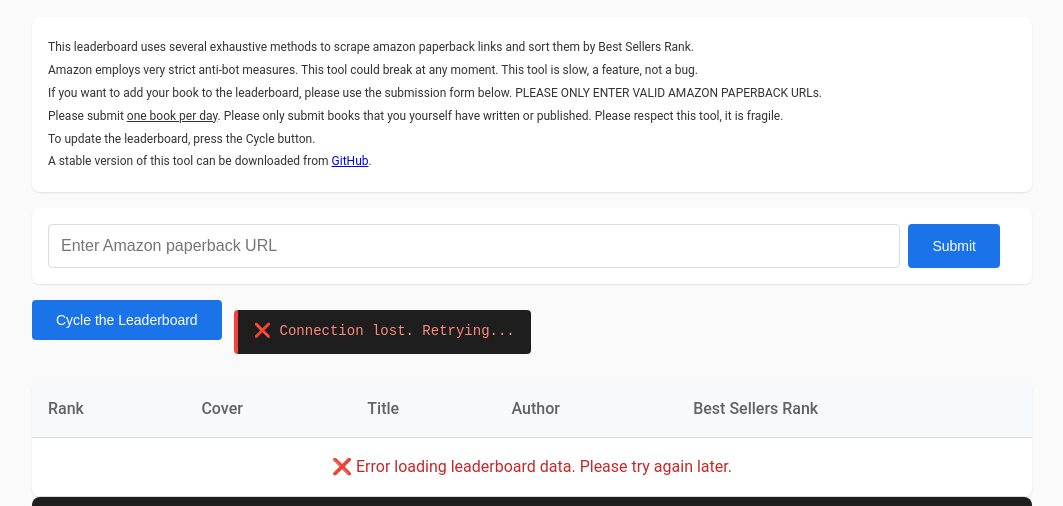
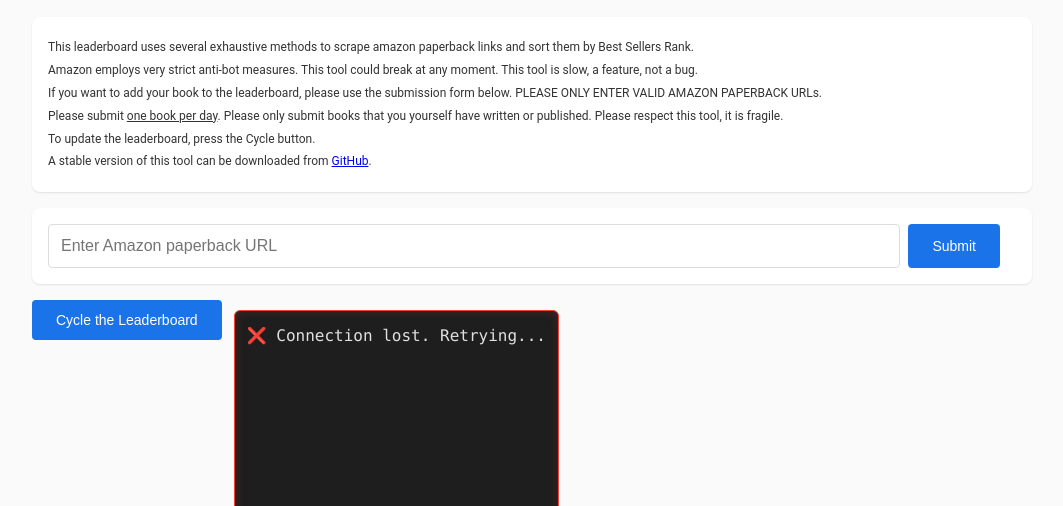
Before and after one commit to LampByLit/leaderboard, a website: page index.html in a window 1280 px wide. Shown: the part 290-796 px from the top of the page, without its empty margins (108-1171 px from the left). Drawn offline with Linux system fonts and the light colour scheme; no server answers.

Commit message:
fix: Stabilize console display with fixed height and scrolling 📜

```diff
--- a/index.html
+++ b/index.html
@@ -130,21 +130,20 @@
 
         /* Scrape progress styles */
         .scrape-progress {
+            background-color: #1e1e1e;
+            color: #e0e0e0;
+            font-family: 'Consolas', 'Monaco', monospace;
+            padding: 12px;
+            margin: 10px 0;
+            border-radius: 6px;
+            height: 300px;
+            overflow-y: auto;
+            border: 1px solid #333;
+            box-shadow: inset 0 0 10px rgba(0, 0, 0, 0.5);
+        }
+
+        .scrape-progress:empty {
             display: none;
-            margin: 10px 0;
-            padding: 12px 16px;
-            background: #1e1e1e;
-            border-left: 4px solid #4caf50;
-            border-radius: 4px;
-            font-family: 'Roboto Mono', monospace;
-            font-size: 14px;
-            line-height: 1.4;
-            color: #e0e0e0;
-            transition: opacity 0.3s ease;
-            white-space: pre-wrap;
-            word-break: break-word;
-            max-height: 200px;
-            overflow-y: auto;
         }
 
         .scrape-progress.visible {
@@ -152,15 +151,13 @@
         }
 
         .scrape-progress.error {
-            background: #1e1e1e;
-            border-left-color: #f44336;
-            color: #ff8a80;
+            border-color: #f44336;
+            box-shadow: inset 0 0 10px rgba(244, 67, 54, 0.2);
         }
 
         .scrape-progress.complete {
-            background: #1e1e1e;
-            border-left-color: #2196f3;
-            color: #90caf9;
+            border-color: #4caf50;
+            box-shadow: inset 0 0 10px rgba(76, 175, 80, 0.2);
         }
 
         /* Table styles */
```
